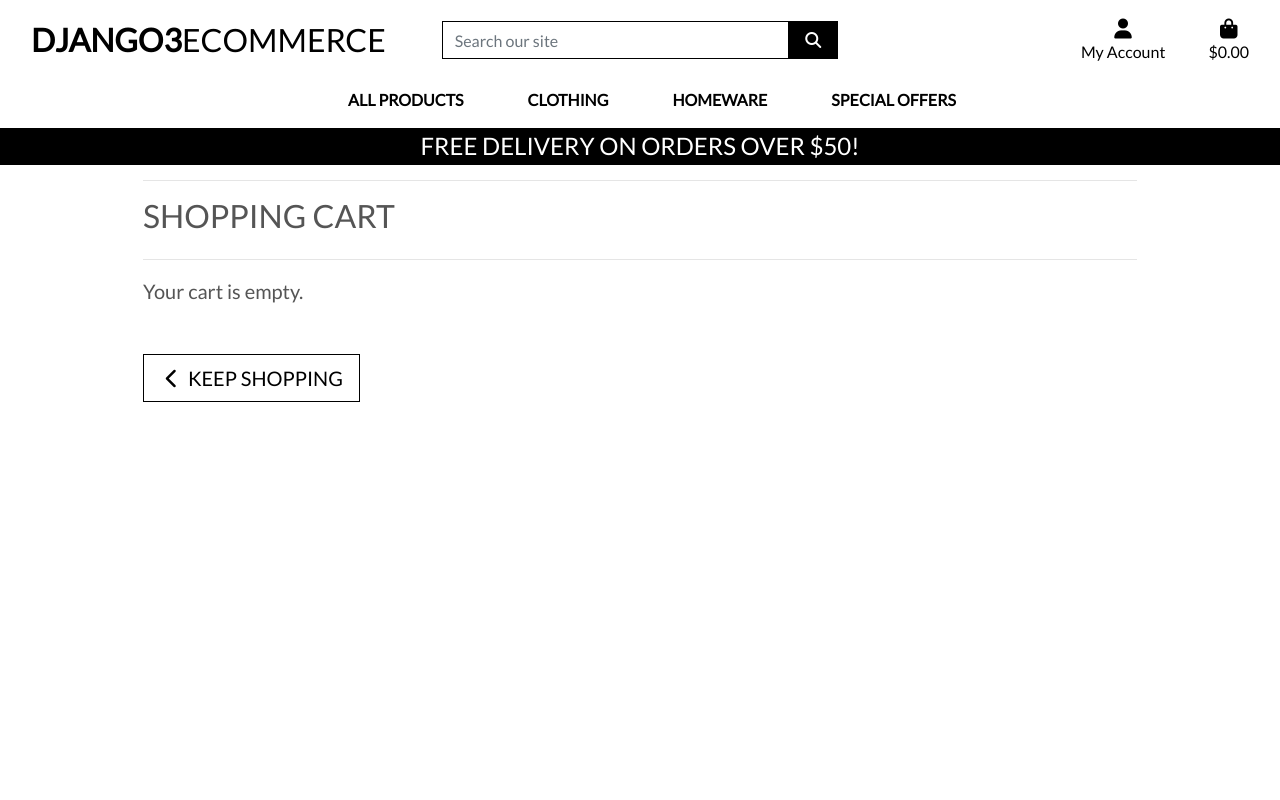
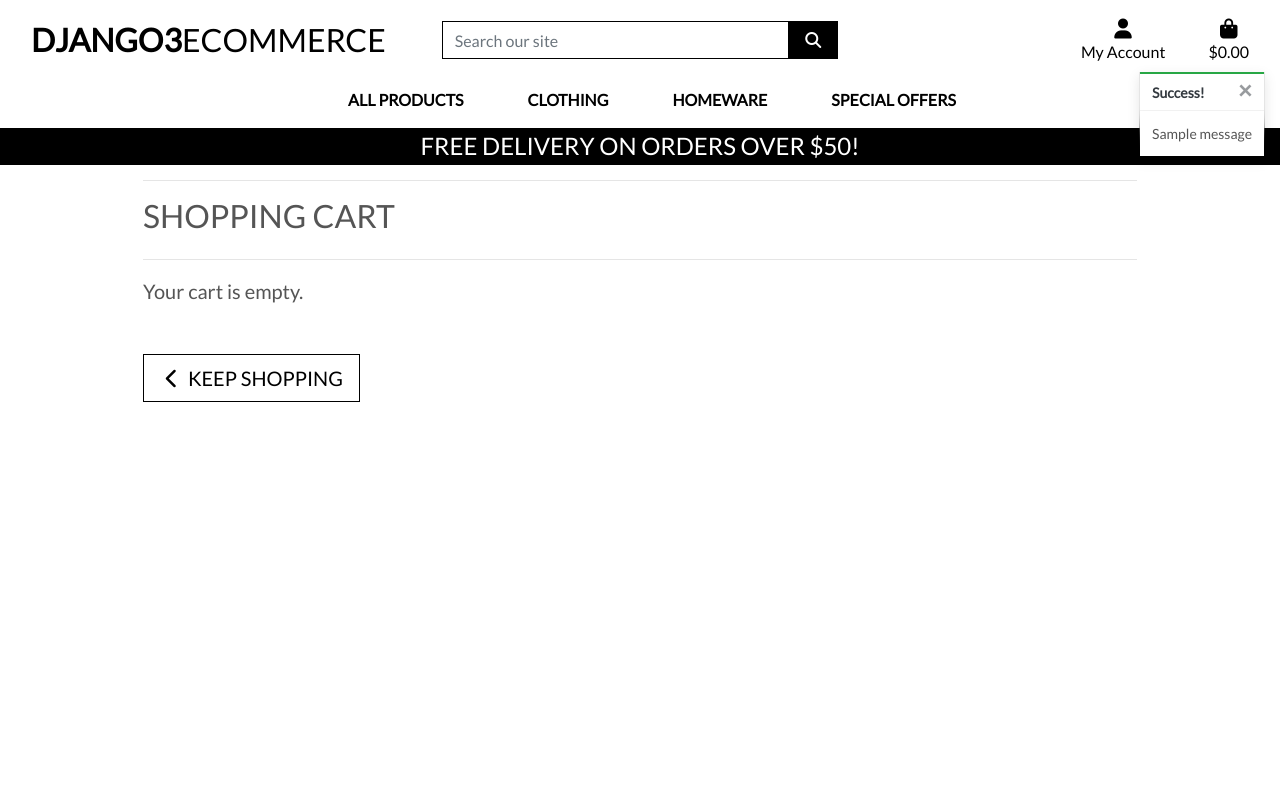
Before and after one commit to ChristianPlesca/Django3-Ecommerce, a Django app: page /cart/ in a window 1280 px wide. Run offline with Django 3.2, Linux system fonts and the light colour scheme; tables that the repository leaves empty hold one stand-in row (values such as "Sample post"); one stand-in notice (Sample message) is shown; some libraries are stand-ins or nearby versions.

Commit message:
Added toasts

```diff
--- a/cart/views.py
+++ b/cart/views.py
@@ -1,10 +1,13 @@
-from django.shortcuts import render,redirect,reverse, HttpResponse
+from django.shortcuts import render, redirect, reverse, HttpResponse
+from products.models import Product
+from django.contrib import messages
 
 def cart(request):
     return render(request,'cart/cart.html')
 
 
 def add_to_cart(request, item_id):
+    product = Product.objects.get(pk=item_id)
     quantity = int(request.POST.get('quantity'))
     redirect_url = request.POST.get('redirect_url')
     size = None
@@ -25,6 +28,7 @@ def add_to_cart(request, item_id):
             cart[item_id] += quantity
         else:
             cart[item_id] = quantity
+            messages.success(request,f'Added {product.name} to your cart!')
 
     request.session['cart'] = cart
     return redirect(redirect_url)
--- a/django-ecommerce/settings.py
+++ b/django-ecommerce/settings.py
@@ -80,6 +80,8 @@ TEMPLATES = [
     },
 ]
 
+MESSAGE_STORAGE = 'django.contrib.messages.storage.session.SessionStorage'
+
 AUTHENTICATION_BACKENDS = (
     # Needed to login by username in Django admin, regardless of `allauth`
     'django.contrib.auth.backends.ModelBackend',
--- a/static/css/base.css
+++ b/static/css/base.css
@@ -102,6 +102,23 @@ a.category-badge > span.badge:hover {
     cursor: pointer;
 }
 
+/* ------------------------------- bootstrap toasts */
+
+.message-container {
+    position: fixed;
+    top: 72px;
+    right: 15px;
+    z-index: 99999999999;
+}
+
+.custom-toast {
+    overflow: visible;
+}
+
+.toast-capper {
+    height: 2px;
+}
+
 /* -------------------------------- Media Queries */
 
 /* Slightly larger container on xl screens */
--- a/templates/base.html
+++ b/templates/base.html
@@ -112,7 +112,21 @@
     </header>
 
     {% if messages %}
-        <div class="message-container"></div>
+        <div class="message-container">
+            {% for message in messages %}
+                {% with message.level as level %}
+                    {% if level == 40 %}
+                        {% include 'includes/toasts/toast_error.html' %}
+                    {% elif level == 30 %}
+                        {% include 'includes/toasts/toast_warning.html' %}
+                    {% elif level == 25 %}
+                        {% include 'includes/toasts/toast_success.html' %}
+                    {% else %}
+                        {% include 'includes/toasts/toast_info.html' %}
+                    {% endif %}
+                {% endwith %}
+            {% endfor %}
+        </div>
     {% endif %}
 
     {% block page_header %}
@@ -122,6 +136,9 @@
     {% endblock %}
 
     {% block postloadjs %}
+    <script type="text/javascript">
+        $('.toast').toast('show');
+    </script>
     {% endblock %}
 
 
--- /dev/null
+++ b/templates/includes/toasts/toast_success.html
@@ -0,0 +1,13 @@
+<div class="toast custom-toast rounded-0 border-top-0" data-autohide="false">
+    <div class="arrow-up arrow-success"></div>
+    <div class="w-100 toast-capper bg-success"></div>
+    <div class="toast-header bg-white text-dark">
+        <strong class="mr-auto">Success!</strong>
+        <button type="button" class="ml-2 mb-1 close text-dark" data-dismiss="toast" aria-label="Close">
+            <span aria-hidden="true">&times;</span>
+        </button>
+    </div>
+    <div class="toast-body bg-white">
+        {{ message }}
+    </div>
+</div>
```
Also changed, not shown: templates/includes/toasts/toast_error.html (added, +13 -0 lines), templates/includes/toasts/toast_info.html (added, +13 -0 lines), templates/includes/toasts/toast_warning.html (added, +13 -0 lines).
